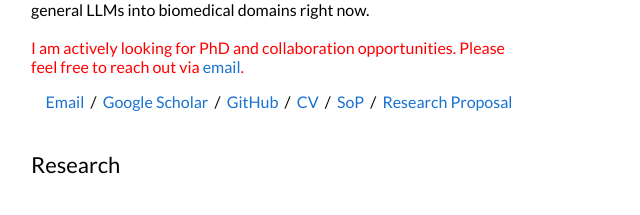
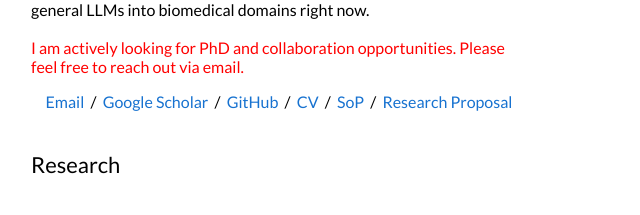
Before and after one commit to BoyangGu1/BoyangGu1.github.io, a plain HTML site: page index.html in a window 1280 px wide. Shown: the part 314-529 px from the top of the page, 229-869 px from the left. Drawn offline with Linux system fonts and the light colour scheme.

Commit message:
update index.html: align email text color to red

```diff
--- a/index.html
+++ b/index.html
@@ -100,7 +100,7 @@
                 <br>
                 <br>
                 <span style="color: red;">
-                  I am actively looking for PhD and collaboration opportunities. Please feel free to reach out via <a href="mailto:boyang.gu19@alumni.imperial.ac.uk">email</a>.
+                  I am actively looking for PhD and collaboration opportunities. Please feel free to reach out via <a href="mailto:boyang.gu19@alumni.imperial.ac.uk" style="color: red;">email</a>.
                 </span>
               </p>
               <p align=center>
```
